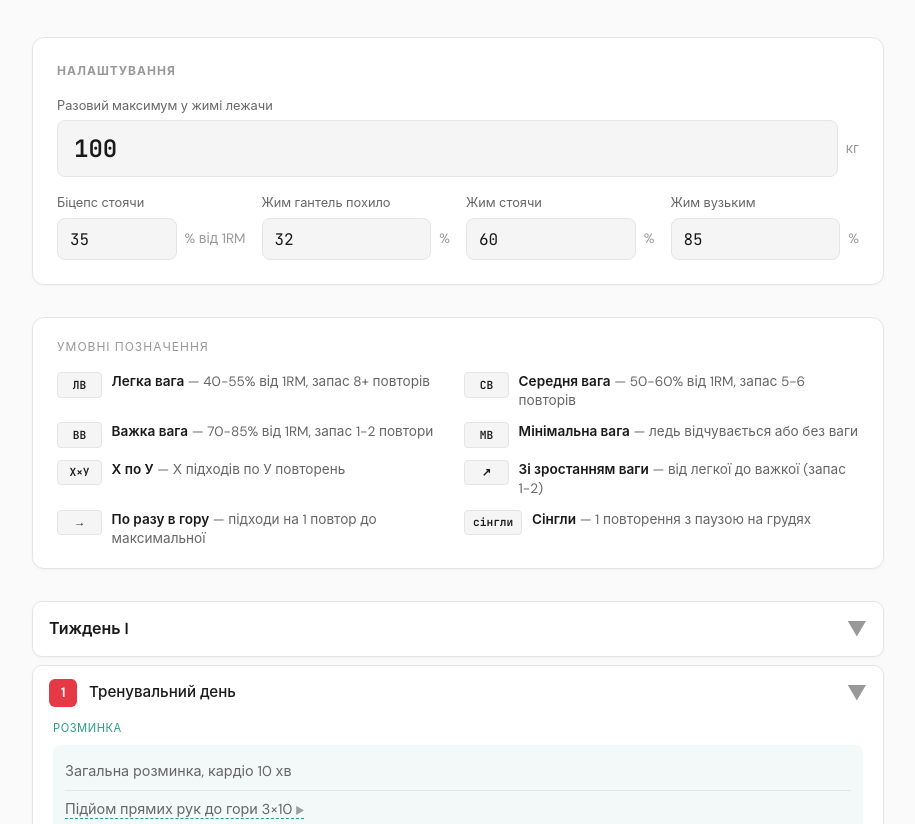
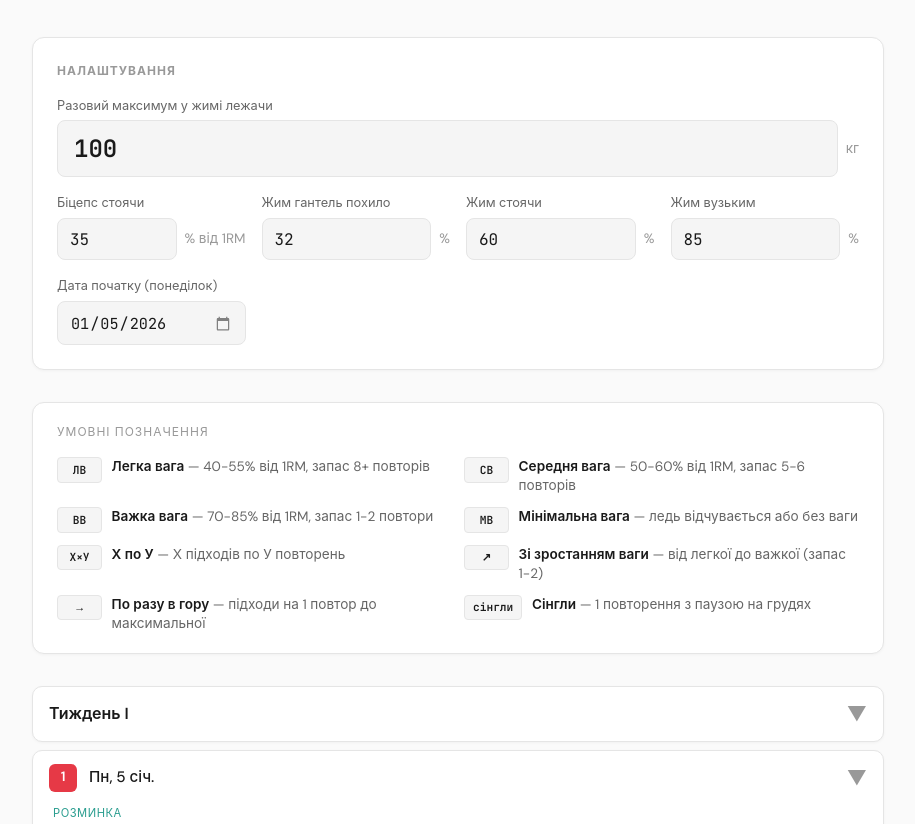
Before and after one commit to hp0404/bench-100, a plain HTML site: page index.html in a window 1280 px wide. Shown: the part 128-952 px from the top of the page, without its empty margins (182-1097 px from the left). Drawn offline with Linux system fonts and the light colour scheme.

Commit message:
додати дати

```diff
--- a/index.html
+++ b/index.html
@@ -166,6 +166,21 @@
         .config-item input:focus {
             outline: none;
             border-color: var(--accent);
+        }
+
+        .config-item input[type="date"] {
+            font-family: 'JetBrains Mono', monospace;
+            font-size: 0.95rem;
+            cursor: pointer;
+        }
+
+        .config-item input[type="date"]::-webkit-calendar-picker-indicator {
+            filter: invert(0.5);
+            cursor: pointer;
+        }
+
+        [data-theme="dark"] .config-item input[type="date"]::-webkit-calendar-picker-indicator {
+            filter: invert(0.7);
         }
 
         .config-item .unit {
@@ -695,6 +710,12 @@
                         <span class="unit">%</span>
                     </div>
                 </div>
+                <div class="config-item">
+                    <label>Дата початку (понеділок)</label>
+                    <div class="input-wrap">
+                        <input type="date" id="startDate">
+                    </div>
+                </div>
             </div>
         </section>
 
@@ -745,6 +766,59 @@
     </div>
 
     <script>
+        // Date management
+        function getNextMonday() {
+            const today = new Date();
+            const dayOfWeek = today.getDay();
+            const daysUntilMonday = dayOfWeek === 0 ? 1 : (8 - dayOfWeek);
+            const nextMonday = new Date(today);
+            nextMonday.setDate(today.getDate() + daysUntilMonday);
+            return nextMonday;
+        }
+
+        function formatDateForInput(date) {
+            return date.toISOString().split('T')[0];
+        }
+
+        function formatDateDisplay(date) {
+            const options = { day: 'numeric', month: 'short' };
+            return date.toLocaleDateString('uk-UA', options);
+        }
+
+        function getTrainingDates(startDate) {
+            const dates = [];
+            const start = new Date(startDate);
+
+            for (let week = 0; week < 4; week++) {
+                const weekDates = [];
+                // Monday
+                const monday = new Date(start);
+                monday.setDate(start.getDate() + (week * 7));
+                weekDates.push(new Date(monday));
+
+                // Wednesday
+                const wednesday = new Date(monday);
+                wednesday.setDate(monday.getDate() + 2);
+                weekDates.push(new Date(wednesday));
+
+                // Friday
+                const friday = new Date(monday);
+                friday.setDate(monday.getDate() + 4);
+                weekDates.push(new Date(friday));
+
+                dates.push(weekDates);
+            }
+            return dates;
+        }
+
+        function initStartDate() {
+            const startDateInput = document.getElementById('startDate');
+            if (!startDateInput.value) {
+                const nextMonday = getNextMonday();
+                startDateInput.value = formatDateForInput(nextMonday);
+            }
+        }
+
         // Theme management
         function toggleTheme() {
             const body = document.body;
@@ -1128,14 +1202,20 @@
 
         function renderProgram() {
             const oneRM = parseFloat(document.getElementById('oneRepMax').value) || 80;
+            const startDateValue = document.getElementById('startDate').value;
+            const startDate = startDateValue ? new Date(startDateValue) : getNextMonday();
+            const trainingDates = getTrainingDates(startDate);
             const content = document.getElementById('programContent');
 
             let html = '';
 
             const weekNames = { week1: 'Тиждень I', week2: 'Тиждень II', week3: 'Тиждень III', week4: 'Тиждень IV' };
-            const dayNames = { day1: '1', day2: '2', day3: '3' };
+            const dayLabels = ['Пн', 'Ср', 'Пт'];
+            const weekIndices = { week1: 0, week2: 1, week3: 2, week4: 3 };
+            const dayIndices = { day1: 0, day2: 1, day3: 2 };
 
             for (const [weekKey, weekData] of Object.entries(program)) {
+                const weekIdx = weekIndices[weekKey];
                 html += `
                     <section class="week-section" id="${weekKey}">
                         <div class="week-header" onclick="toggleWeek('${weekKey}')">
@@ -1147,11 +1227,15 @@
 
                 for (const [dayKey, dayData] of Object.entries(weekData)) {
                     const dayId = `${weekKey}_${dayKey}`;
+                    const dayIdx = dayIndices[dayKey];
+                    const dayDate = trainingDates[weekIdx][dayIdx];
+                    const dateStr = formatDateDisplay(dayDate);
+                    const dayLabel = dayLabels[dayIdx];
                     html += `
                         <div class="day-section" id="${dayId}">
                             <div class="day-header" onclick="toggleDay('${dayId}')">
-                                <div class="day-number">${dayNames[dayKey]}</div>
-                                <div class="day-title">Тренувальний день</div>
+                                <div class="day-number">${dayIdx + 1}</div>
+                                <div class="day-title">${dayLabel}, ${dateStr}</div>
                                 <span class="toggle-icon">▼</span>
                             </div>
                             <div class="day-content">
@@ -1311,7 +1395,9 @@
         ['oneRepMax', 'coef_biceps', 'coef_incline', 'coef_ohp', 'coef_close_grip'].forEach(id => {
             document.getElementById(id).addEventListener('input', renderProgram);
         });
+        document.getElementById('startDate').addEventListener('change', renderProgram);
 
+        initStartDate();
         renderProgram();
     </script>
 </body>
```
